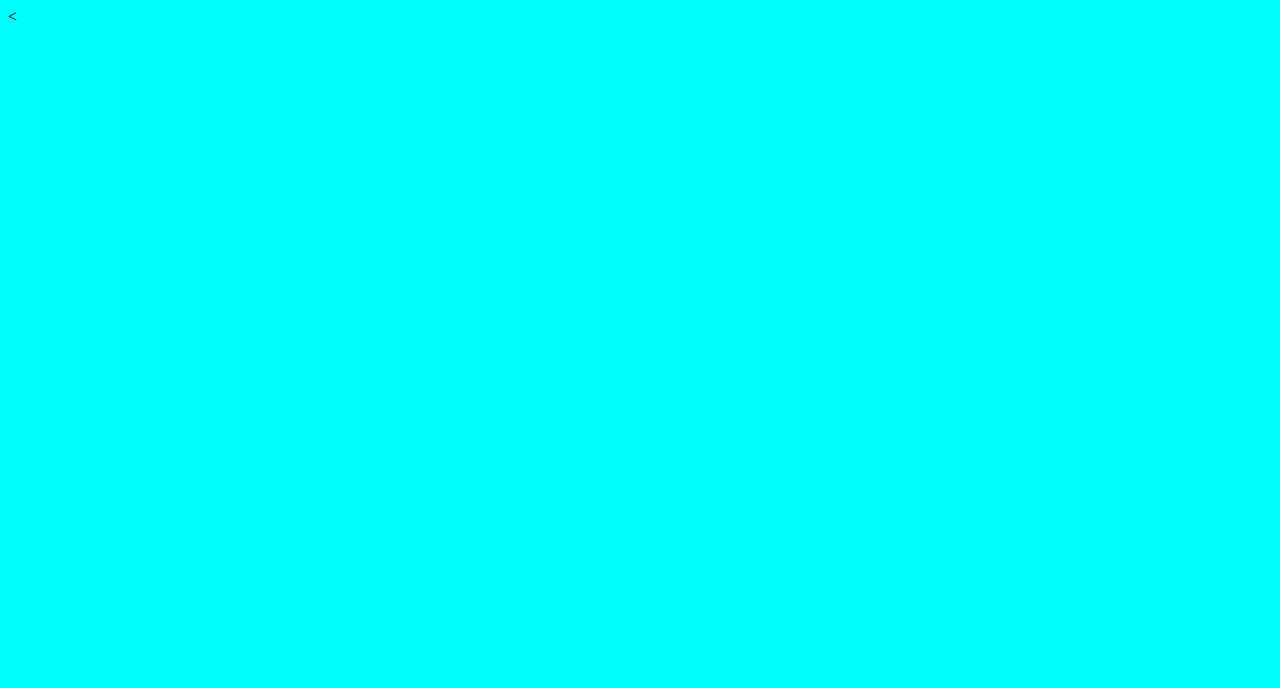
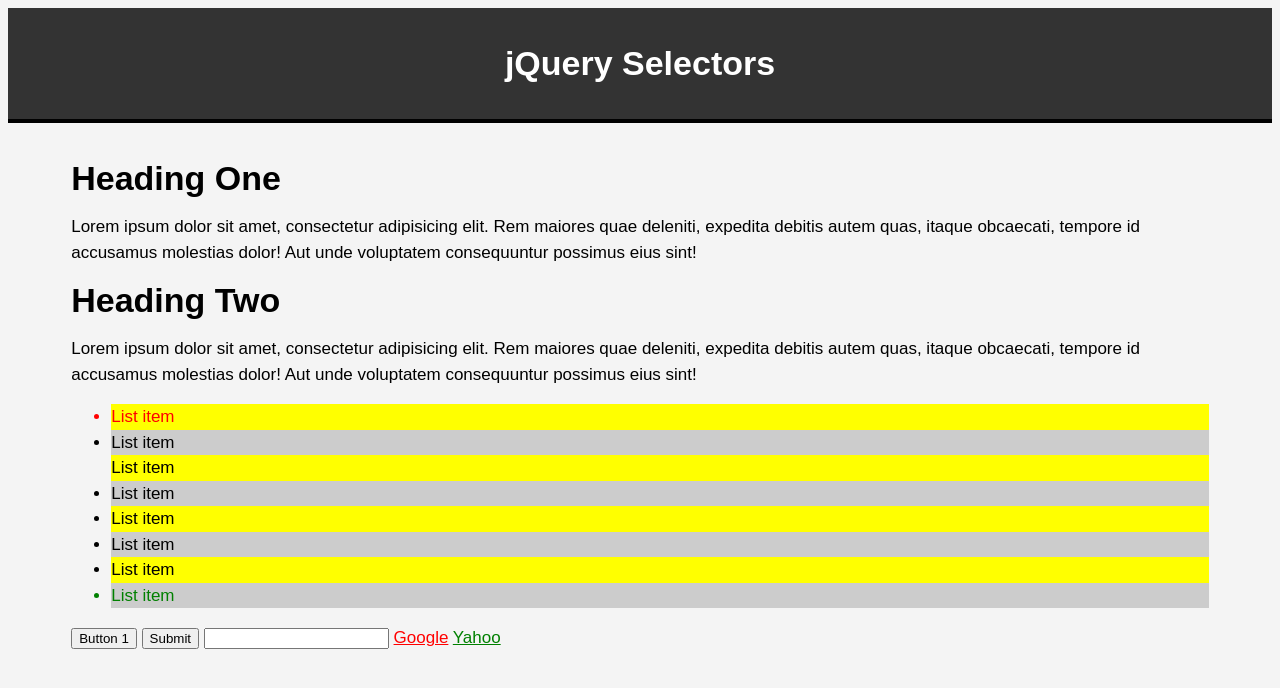
Before and after one commit to ccasey79/jQuery-projects, a plain HTML site: page traversy-crash-course/index.html in a window 1280 px wide. Drawn offline with nearby package versions, Linux system fonts and the light colour scheme.

Commit message:
traversy - jquery selectors

```diff
--- a/traversy-crash-course/index.html
+++ b/traversy-crash-course/index.html
@@ -1,16 +1,49 @@
-<<!DOCTYPE html>
+<!DOCTYPE html>
 <html lang="en">
 <head>
   <meta charset="UTF-8">
   <meta name="viewport" content="width=device-width, initial-scale=1.0">
   <meta http-equiv="X-UA-Compatible" content="ie=edge">
-  <title>Traversy jQuery Course</title>
+  <title>Traversy jQuery - Selectors</title>
   <link rel="stylesheet" href="style.css">
   <script src="https://code.jquery.com/jquery-3.2.1.js" integrity="sha256-DZAnKJ/6XZ9si04Hgrsxu/8s717jcIzLy3oi35EouyE=" crossorigin="anonymous"></script>
 </head>
 <body>
+  <header>
+      <h1>jQuery Selectors</h1>
+  </header>
+  <div id="container">
+  <h1 id="heading1">Heading One</h1>
+  <p id="para1">Lorem ipsum dolor sit amet, consectetur adipisicing elit. Rem maiores quae deleniti, expedita debitis autem quas,
+    itaque obcaecati, tempore id <span> accusamus molestias dolor!</span> Aut unde voluptatem consequuntur possimus eius sint!</p>
+
+  <h1 class="heading2">Heading Two</h1>
+  <p class="para2">Lorem ipsum dolor sit amet, consectetur adipisicing elit. Rem maiores quae deleniti, expedita debitis autem quas,
+    itaque obcaecati, tempore id <span> accusamus molestias dolor!</span> Aut unde voluptatem consequuntur possimus eius sint!</p>
+
+  <ul id="list">
+    <li>List item</li>
+    <li>List item</li>
+    <li>List item</li>
+    <li>List item</li>
+    <li>List item</li>
+    <li>List item</li>
+    <li>List item</li>
+    <li>List item</li>
+  </ul>
+
+  <input type="button" value="Button 1">
+  <input type="submit" value="Submit">
+  <input type="text">
+
+  <a href="http://google.com">Google</a>
+  <a href="http://yahoo.com">Yahoo</a>
 
 
+
+
+
+  </div>
 
 <script src="main.js"></script>
 </body>
--- a/traversy-crash-course/main.js
+++ b/traversy-crash-course/main.js
@@ -1 +1,25 @@
 console.log('JS Loaded');
+
+
+// SELECTORS
+
+
+// $('h1').hide();
+// $('h1#heading1').hide();
+//$('h1.heading2').hide();
+
+//$('p span').css('color', 'red');
+
+$('ul#list li:first').css('color', 'red');
+$('ul#list li:last').css('color', 'green');
+$('ul#list li:even').css('background-color', 'yellow');
+$('ul#list li:odd').css('background-color', '#cccccc');
+$('ul#list li:nth-child(3)').css('list-style', 'none');
+
+// $(':button').hide();
+// $(':submit').hide();
+
+$('[href]').css('color', 'red');
+$('a[href="http://yahoo.com"]').css('color', 'green');
+
+//$('*').hide();
--- a/traversy-crash-course/style.css
+++ b/traversy-crash-course/style.css
@@ -1,3 +1,21 @@
 body {
-  background: aqua;
+  font-size: 17px;
+  font-family: arial;
+  background: #f4f4f4;
+  line-height: 1.5em;
 }
+
+header {
+  background: #333;
+  color: #fff;
+  padding: 20px;
+  text-align: center;
+  border-bottom: 4px #000 solid;
+  margin-bottom: 10px;
+}
+
+#container {
+  width: 90%;
+  margin: auto;
+  padding: 10px;
+}
```
